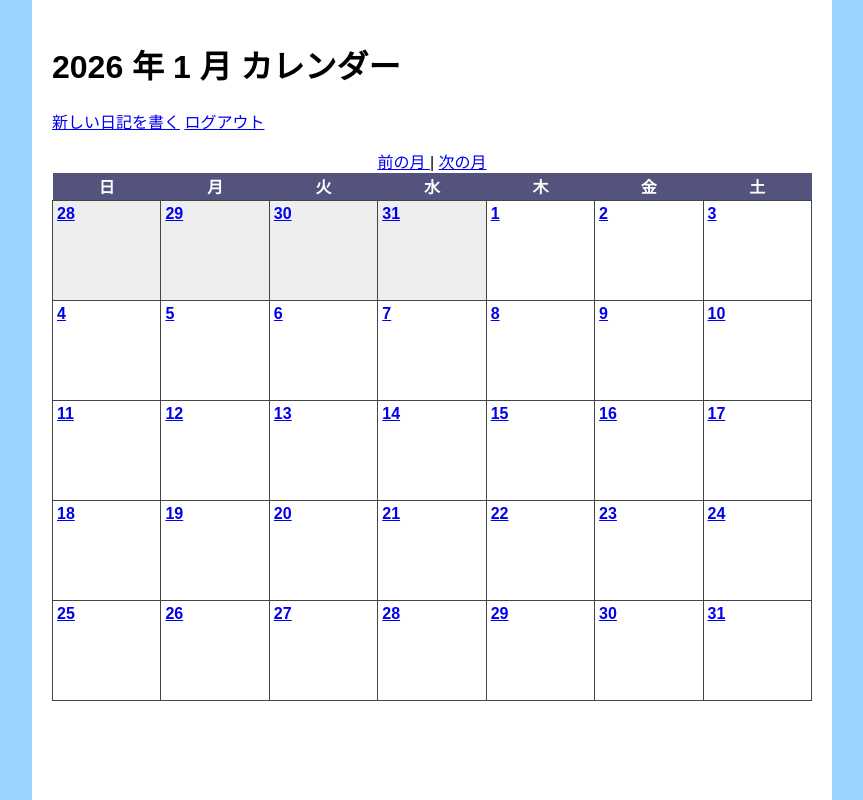
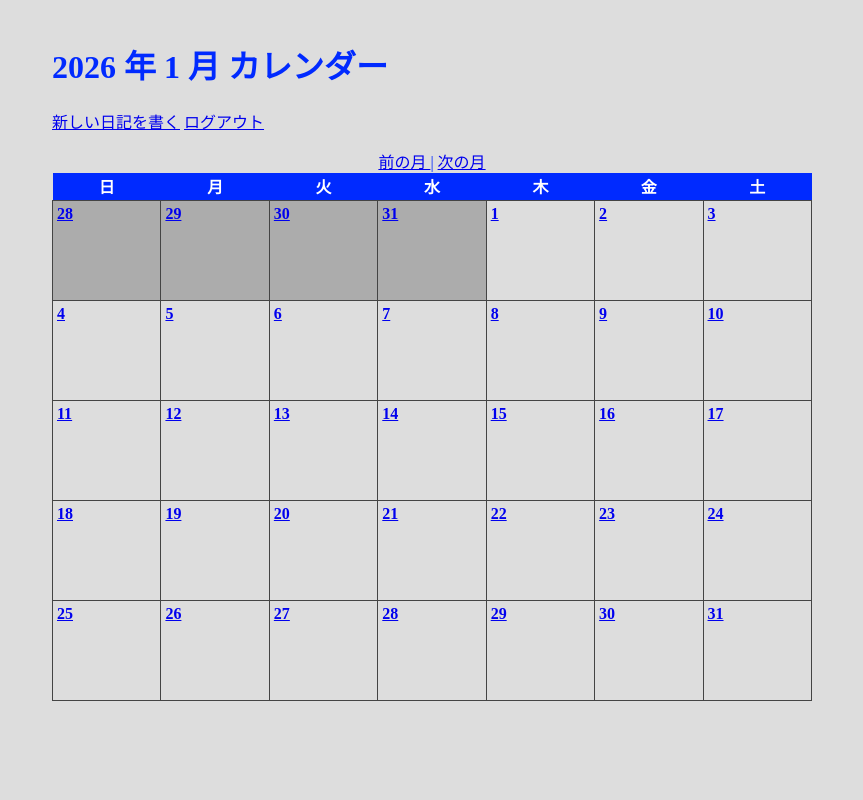
Before and after one commit to u5a91/moyamoya, a Flask app: page / in a window 1280 px wide. Shown: the whole page, without its empty margins (208-1071 px from the left). Run offline with Flask 3, Linux system fonts and the light colour scheme; the visitor is signed in with stand-in values (Sample User, id 1); data that the repository does not hold is empty.

Commit message:
style: change base color to blue-gray

```diff
--- a/static/css/styles.css
+++ b/static/css/styles.css
@@ -1,8 +1,15 @@
 /* ベース */
 
+:root{
+  --blue-strong: #002aff;
+  --gray-base: #dddddd;
+  --gray-strong: #7e7e7e;
+}
+
 body {
-    font-family: sans-serif;
-    background: #9bd4ff;
+    font-family: Source Han Serif;
+    background: var(--gray-base);
+    color: var(--blue-strong);
     margin: 0;
     padding: 0;
 }
@@ -11,7 +18,7 @@ body {
     max-width: 800px;
     margin: 0 auto;
     padding: 20px;
-    background: white;
+    background: var(--gray-base);
     min-height: 100vh;
     box-sizing: border-box;
 }
@@ -26,7 +33,7 @@ body {
 
 .calendar th {
     height: 25px;
-    background-color: rgb(83, 83, 125);
+    background-color: var(--blue-strong);
     color: white;
     font-weight: bold;
     text-align: center;
--- a/templates/index.html
+++ b/templates/index.html
@@ -50,8 +50,8 @@
                     {% set bg = "rgb(" ~ r ~ "," ~ g ~ "," ~ b ~ ")" %}
                         <td
                             {% if day.month != month %}
-                            style="background:#eee"
-                            {% else %}
+                            style="background:#acacac"
+                            {% elif count > 0 %}
                             style="background: {{ bg }}"
                             {% endif %}
                         >
```
